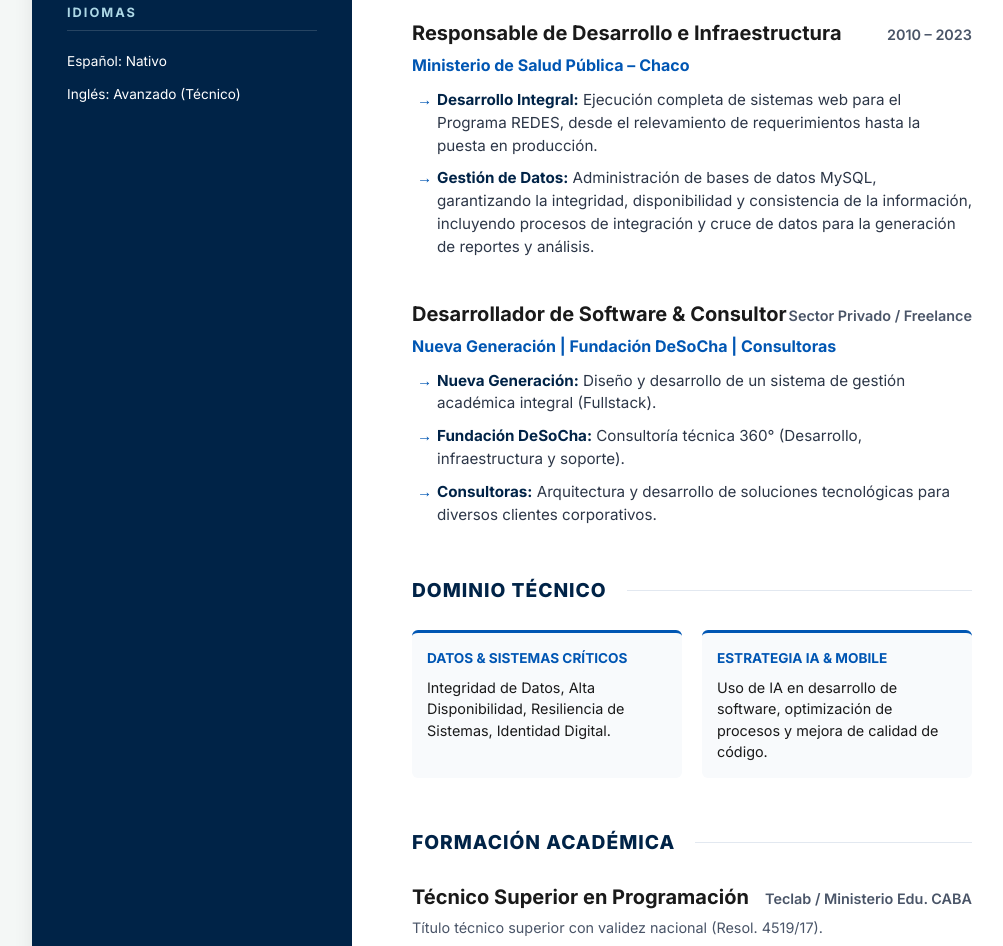
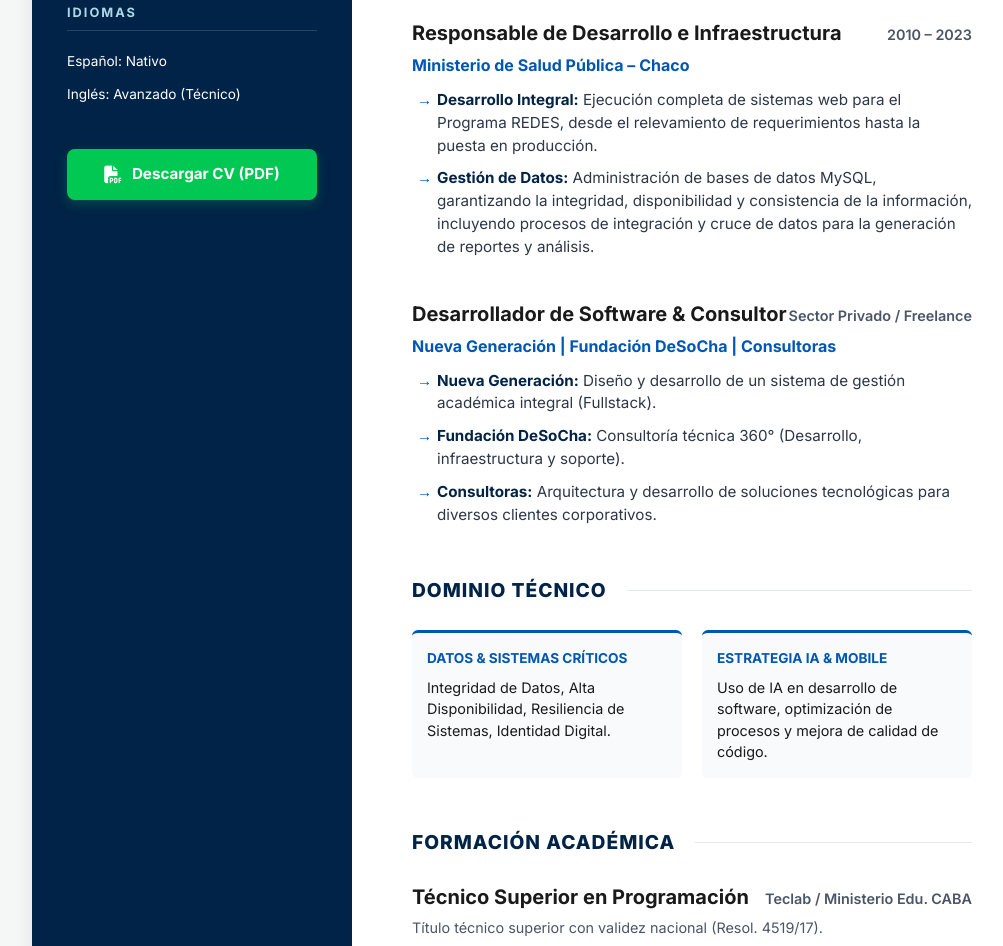
Before and after one commit to matiasgalo999/cv, a plain HTML site: page index.html in a window 1280 px wide. Shown: the part 1490-2436 px from the top of the page, without its empty margins (108-1111 px from the left). Drawn offline with Linux system fonts and the light colour scheme.

Commit message:
Implement download button in index.html
Added download button styling and functionality.

```diff
--- a/index.html
+++ b/index.html
@@ -489,7 +489,7 @@
         }
 
         body.bw-theme .skill-box {
-            border-top: 3px solid #667;
+            border-top: 3px solid #666;
         }
 
         body.bw-theme .qr-section p {
@@ -545,6 +545,59 @@
 
         @media print {
             .theme-btn-wrapper {
+                display: none !important;
+            }
+        }
+
+        /* Download Button Styling */
+        .download-container {
+            margin-top: 40px;
+        }
+
+        .download-btn {
+            display: flex;
+            align-items: center;
+            justify-content: center;
+            gap: 10px;
+            background: var(--secondary-accent);
+            color: white;
+            text-decoration: none;
+            padding: 14px 20px;
+            border-radius: 8px;
+            font-weight: 700;
+            font-size: 0.95rem;
+            transition: all 0.3s cubic-bezier(0.4, 0, 0.2, 1);
+            box-shadow: 0 4px 12px rgba(0, 200, 83, 0.25);
+            border: none;
+            cursor: pointer;
+            width: 100%;
+        }
+
+        .download-btn:hover {
+            background: #00a844;
+            transform: translateY(-2px);
+            box-shadow: 0 8px 20px rgba(0, 200, 83, 0.35);
+        }
+
+        .download-btn:active {
+            transform: translateY(0);
+        }
+
+        .download-btn i {
+            font-size: 1.1rem;
+        }
+
+        body.bw-theme .download-btn {
+            background: #333;
+            box-shadow: 0 4px 12px rgba(0, 0, 0, 0.1);
+        }
+
+        body.bw-theme .download-btn:hover {
+            background: #000;
+        }
+
+        @media print {
+            .download-container {
                 display: none !important;
             }
         }
@@ -627,6 +680,12 @@
                         <li>Inglés: Avanzado (Técnico)</li>
                     </ul>
                 </section>
+
+                <div class="download-container">
+                    <a href="CV_Matias_Galo_Bancario_2026_BN.pdf" download class="download-btn">
+                        <i class="fas fa-file-pdf"></i> Descargar CV (PDF)
+                    </a>
+                </div>
             </div>
         </aside>
 
```
